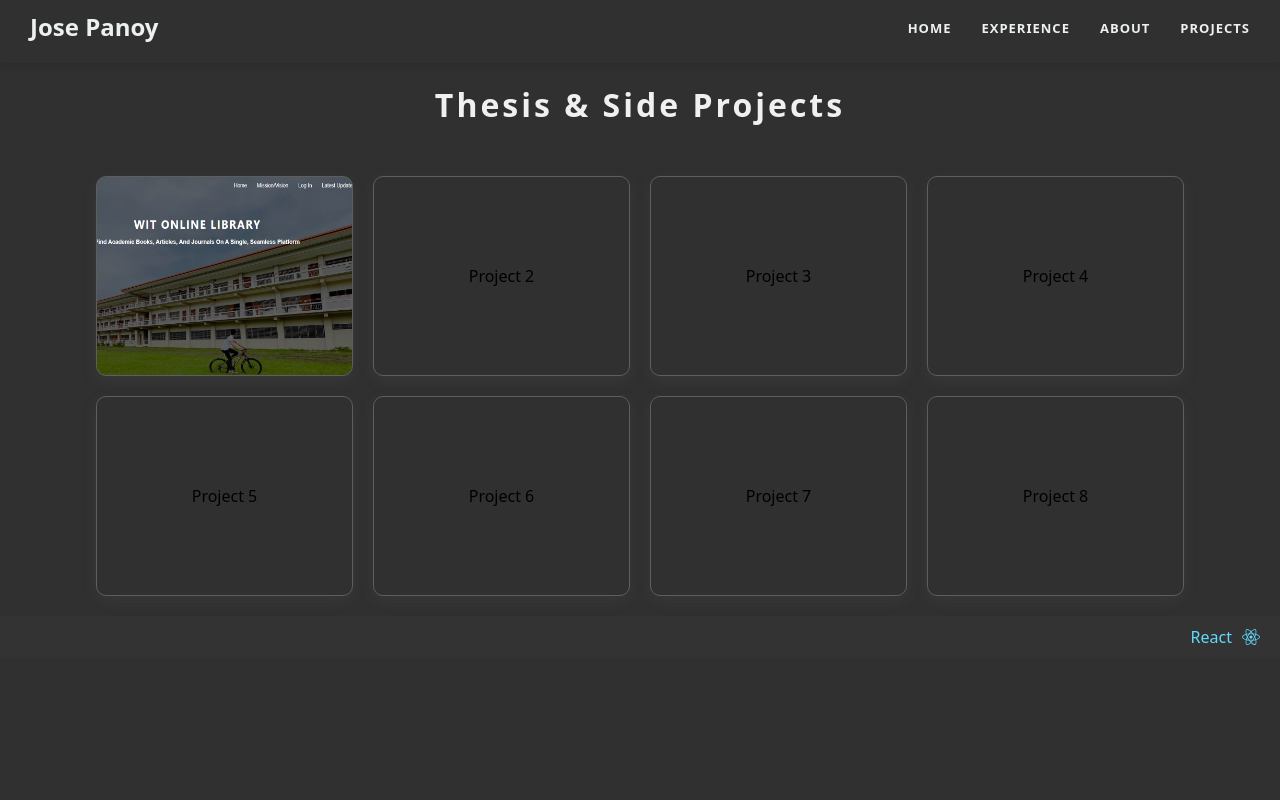
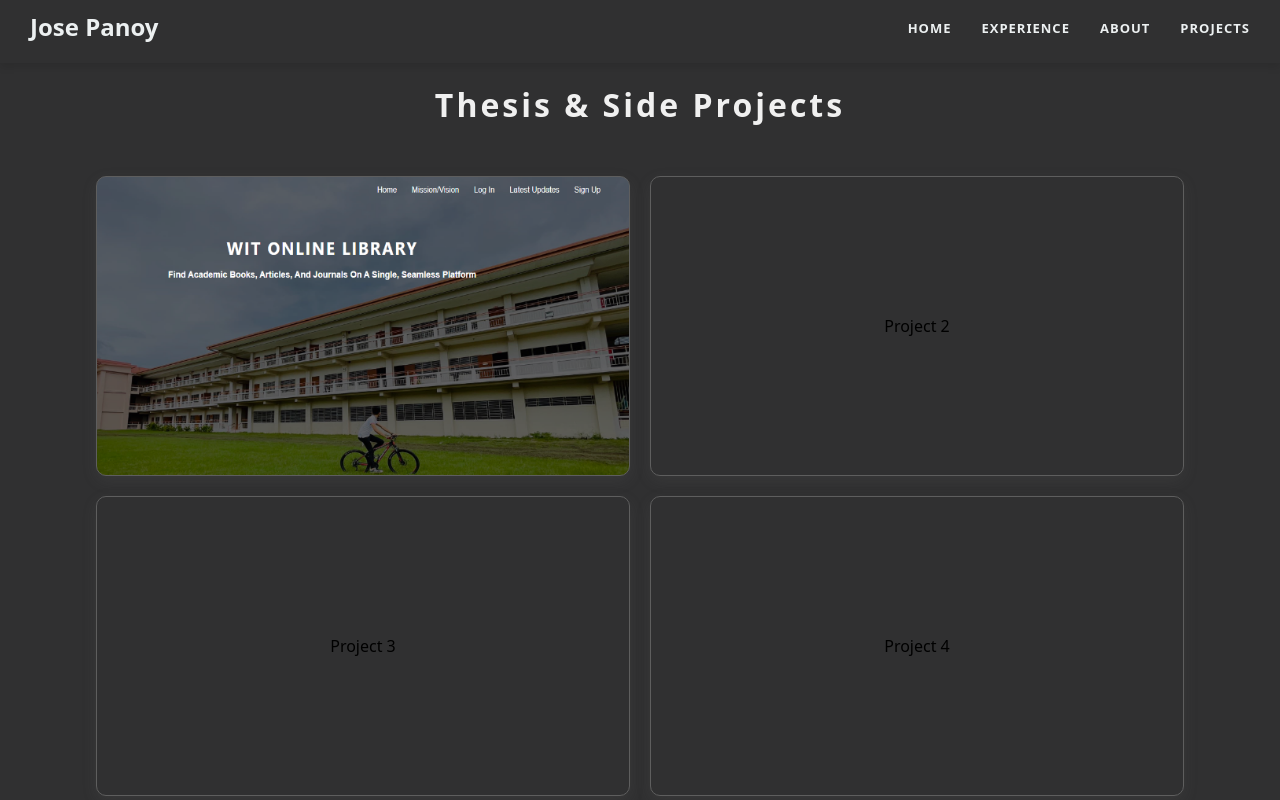
Before and after one commit to JosePanoy/JosePanoy, a React (Vite) app: page / in a window 1280 px wide. Both pictures are taken after a click on the item "PROJECTS". Shown: the top 800 px of the page. Built offline with nearby package versions, Linux system fonts and the light colour scheme.

Commit message:
did adjustment in project div styling

```diff
--- a/src/assets/css/projectdiv.css
+++ b/src/assets/css/projectdiv.css
@@ -1,7 +1,7 @@
 .project-container {
     display: grid;
-    grid-template-columns: repeat(4, 1fr); /* 4 columns */
-    grid-template-rows: repeat(2, auto); /* 2 rows */
+    grid-template-columns: repeat(2, 1fr); /* 2 columns */
+    grid-template-rows: repeat(4, auto); /* 4 rows */
     gap: 20px;
     width: 85%;
     margin: 0 auto;
@@ -9,7 +9,7 @@
 }
 
 .project-item {
-    height: 200px;
+    height: 300px;
     border: 1px solid hsl(0, 0%, 37%);
     box-sizing: border-box;
     position: relative;
@@ -60,3 +60,8 @@
     border-top-left-radius: 10px;
     border-top-right-radius: 10px;
 }
+@media screen and (max-width: 768px) {
+    .project-container {
+        grid-template-columns: repeat(1, 1fr); /* 1 column for smaller screens */
+    }
+}
--- a/src/project-div.jsx
+++ b/src/project-div.jsx
@@ -10,25 +10,25 @@ function SideProjects() {
             <Fade direction="left" delay={200}>
                 <div className="project-item" style={{backgroundImage: `url(${MainPicture})`}} data-title="WIT Online Library System (2024)"></div>
             </Fade>
-            <Fade direction="left" delay={300}>
+            <Fade direction="right" delay={300}>
                 <div className="project-item" data-title="Project 2">Project 2</div>
             </Fade>
-            <Fade direction="right" delay={400}>
+            <Fade direction="left" delay={400}>
                 <div className="project-item" data-title="Project 3">Project 3</div>
             </Fade>
             <Fade direction="right" delay={500}>
                 <div className="project-item" data-title="Project 4">Project 4</div>
             </Fade>
-            <Fade direction="left" delay={600}>
+            <Fade direction="left" delay={400}>
                 <div className="project-item" data-title="Project 5">Project 5</div>
             </Fade>
-            <Fade direction="left" delay={700}>
+            <Fade direction="right" delay={400}>
                 <div className="project-item" data-title="Project 6">Project 6</div>
             </Fade>
-            <Fade direction="right" delay={800}>
+            <Fade direction="left" delay={400}>
                 <div className="project-item" data-title="Project 7">Project 7</div>
             </Fade>
-            <Fade direction="right" delay={1000}>
+            <Fade direction="right" delay={400}>
                 <div className="project-item" data-title="Project 8">Project 8</div>
             </Fade>
         </div>
```
